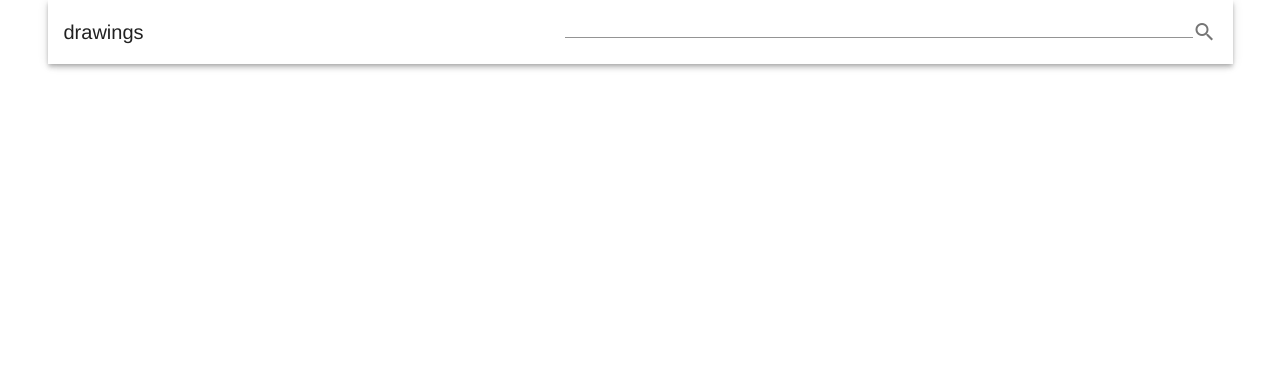
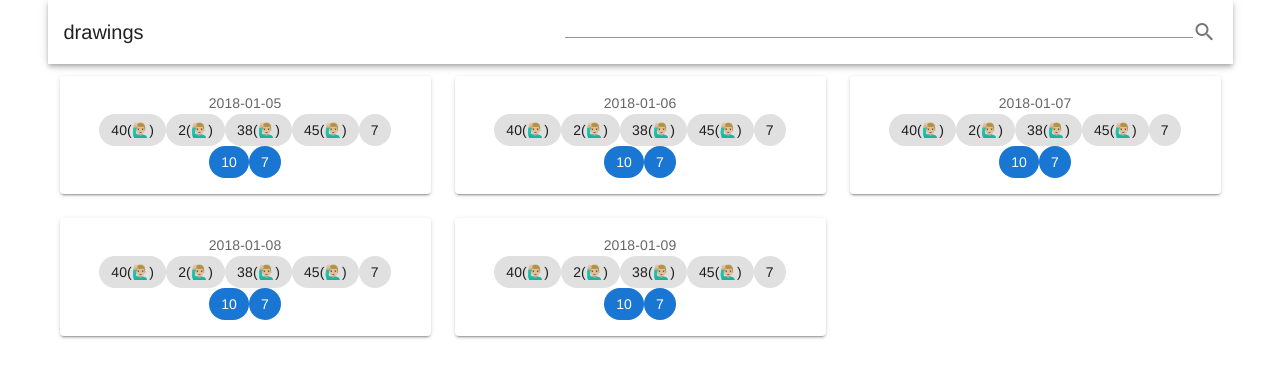
Before and after one commit to rm--/vue.js-workshop, a Vue app: page / in a window 1280 px wide. Shown: the top 378 px of the page. Built offline with nearby package versions, Linux system fonts and the light colour scheme.

Commit message:
Use computed to update visibleDrawings

```diff
--- a/src/views/drawingSearch.vue
+++ b/src/views/drawingSearch.vue
@@ -4,7 +4,7 @@
       <v-toolbar>
         <v-toolbar-title>drawings</v-toolbar-title>
         <v-spacer></v-spacer>
-        <v-text-field v-on:keyup.enter="search" v-model="searchText"></v-text-field>
+        <v-text-field v-model="searchText"></v-text-field>
         <v-icon>mdi-magnify</v-icon>
       </v-toolbar>
     </v-row>
@@ -26,16 +26,14 @@ import drawing from "../components/drawing";
 export default {
   name: "drawingSearch",
   components: { drawing },
-  watch: {
-    searchText(e) {
-        console.log(e)
-        this.visibleDrawings = this.drawings.filter(d => d.date.includes(this.searchText))
+  computed: {
+    visibleDrawings() {
+      return this.drawings.filter(d => d.date.includes(this.searchText));
     }
   },
   data() {
     return {
       searchText: "",
-      visibleDrawings: [],
       drawings: [
         {
           date: "2018-01-05",
```
